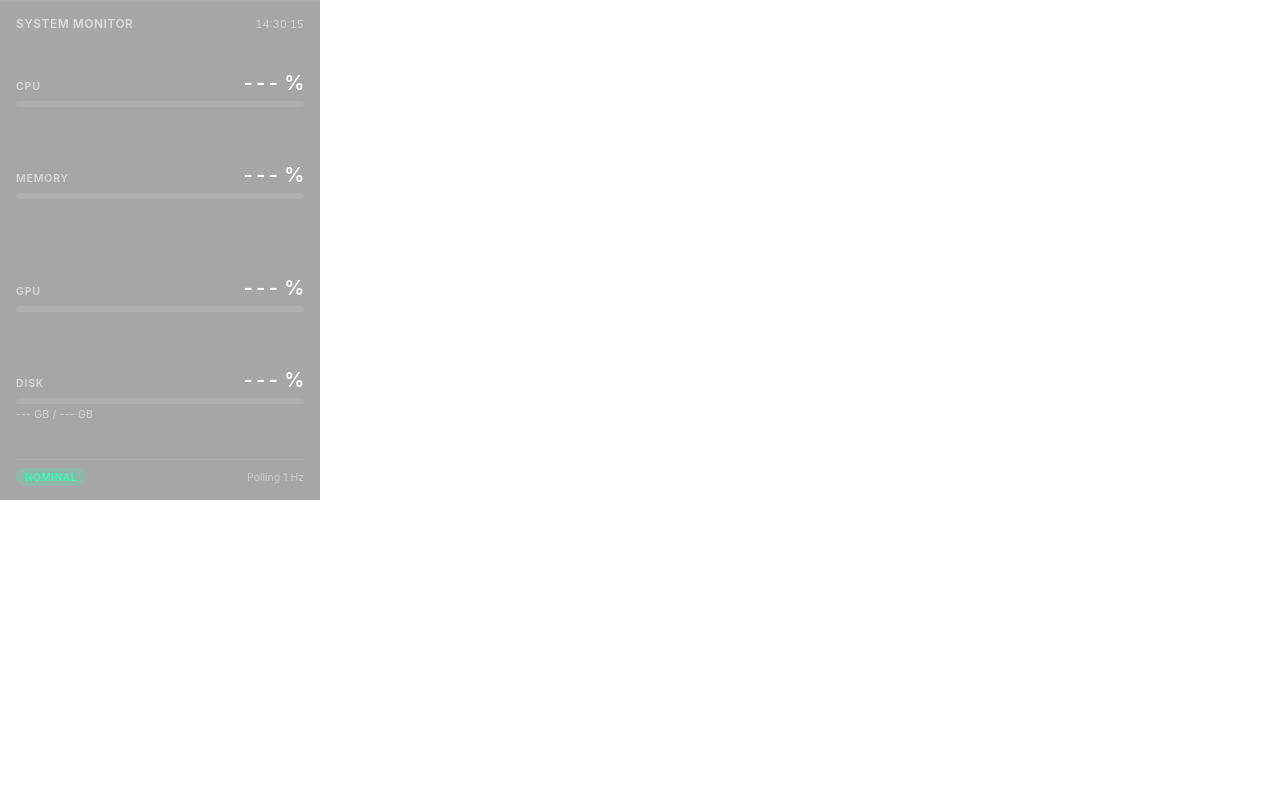
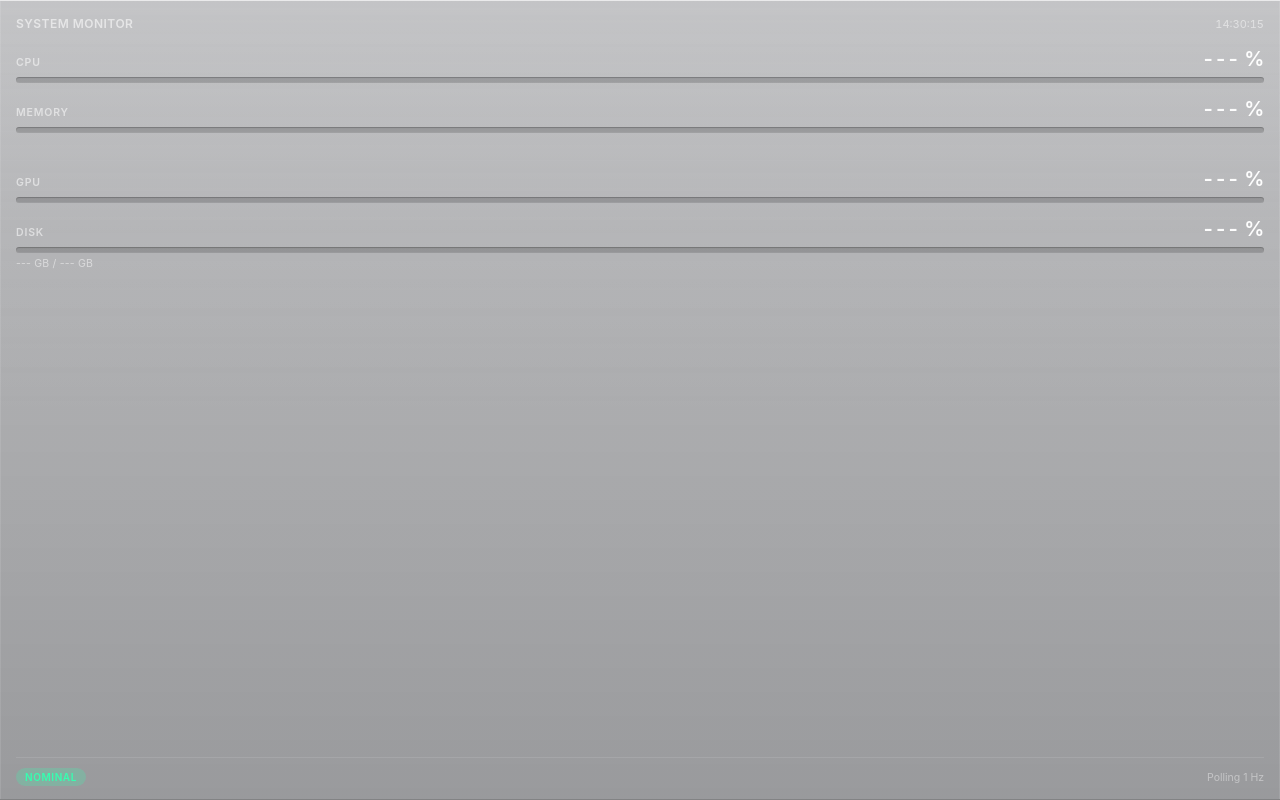
Before and after one commit to pekinlcc/FreeMacMonitor, a plain HTML site: page Sources/FreeMacMonitor/Resources/index.html in a window 1280 px wide. Drawn offline with Linux system fonts and the light colour scheme.

Commit message:
fix(liquid-glass): restore translucency, render footer, brighten specular
v1.2.0 shipped a Liquid Glass theme that, in practice, rendered as an
opaque dark acrylic panel with the footer clipped off the bottom. This
patch is the result of iterating against live screenshots until the
panel actually reads as glass.

Root causes:

- Body dimensions were hardcoded `height: 500px` while the Swift panel
  resizes to 460px, so the last ~40px of the flex container (where the
  `margin-top: auto` footer lands) was clipped by the WKWebView.  Now
  `html, body { height: 100% }`, matching whatever size Swift sets.

- The liquid container used `rgba(22,22,28,0.38)` as a flat cover over
  the NSVisualEffectView.  A 38 % opaque dark layer ate essentially all
  of the wallpaper bleed-through.  Replaced with a thin top-to-bottom
  wash (0.30 → 0.42 alpha) so the material actually shows; layered a
  52 %-height upper gloss (`::before`) and a brighter 0.60 inset
  specular on the top edge to read as a lit glass surface instead of
  flat frosted acrylic.

- Forced `NSPanel.appearance = NSAppearance(named: .darkAqua)` so the
  `hudWindow` material always uses its dark variant.  Without this,
  system Light Mode rendered `hudWindow` as near-white, burying the
  white-on-glass text (reproduced from user screenshot).

No semantic/feature changes — only styling corrections to the liquid
theme and a one-line body sizing fix.  Bumped to 1.2.1.

Co-Authored-By: Claude Opus 4.7 (1M context) <noreply@anthropic.com>

```diff
--- a/Sources/FreeMacMonitor/Resources/style.css
+++ b/Sources/FreeMacMonitor/Resources/style.css
@@ -13,7 +13,7 @@
 }
 
 html, body {
-  width: 320px; height: 500px;
+  width: 100%; height: 100%;
   overflow: hidden;
   -webkit-user-select: none;
   user-select: none;
@@ -40,17 +40,47 @@ body.show-breakdown       .only-no-breakdown { display: none !important; }
   background: transparent;                  /* NSVisualEffectView shows through */
 }
 
+/* Liquid Glass body. The NSVisualEffectView underneath is pinned to the
+   dark vibrancy variant (darkAqua on the NSPanel), so we can layer a
+   top-lit glass gradient + crisp specular highlight + hairline border
+   without worrying about light-mode auto-flipping the backdrop. */
 .theme-liquid .container {
   padding: 16px 16px 14px;
   height: 100%;
   display: flex;
   flex-direction: column;
-  gap: 12px;
-  background: rgba(22,22,28,0.38);          /* subtle tint over vibrancy */
-  backdrop-filter: saturate(160%);
-  -webkit-backdrop-filter: saturate(160%);
-  box-shadow: inset 0 1px 0 rgba(255,255,255,0.12);
+  gap: 14px;
+  position: relative;
+  /* Thin dark glass wash — light enough that the wallpaper reads through
+     as real colour, heavy enough for white text to stay legible.  The
+     specular/gloss layers above do the glass-surface suggestion. */
+  background:
+    linear-gradient(180deg,
+      rgba(30,32,40,0.30) 0%,
+      rgba(20,22,28,0.36) 55%,
+      rgba(12,14,20,0.42) 100%);
+  -webkit-backdrop-filter: saturate(180%);
+  backdrop-filter:         saturate(180%);
+  box-shadow:
+    inset 0  1px 0 rgba(255,255,255,0.60),   /* crisp top specular */
+    inset 0 -1px 0 rgba(0,0,0,0.20),         /* soft bottom shadow */
+    inset 0  0 0 1px rgba(255,255,255,0.10); /* hairline inside border */
 }
+/* Upper half gloss — the curved-glass sheen that distinguishes
+   Liquid Glass from flat frosted acrylic. */
+.theme-liquid .container::before {
+  content: '';
+  position: absolute;
+  top: 0; left: 0; right: 0;
+  height: 52%;
+  background: linear-gradient(180deg,
+              rgba(255,255,255,0.13) 0%,
+              rgba(255,255,255,0.04) 55%,
+              transparent             100%);
+  pointer-events: none;
+  z-index: 0;
+}
+.theme-liquid .container > * { position: relative; z-index: 1; }
 
 .theme-liquid .l-header {
   display: flex;
@@ -72,11 +102,10 @@ body.show-breakdown       .only-no-breakdown { display: none !important; }
 }
 
 .theme-liquid .metrics {
-  flex: 1;
   display: flex;
   flex-direction: column;
-  justify-content: space-around;
-  gap: 4px;
+  justify-content: flex-start;
+  gap: 14px;
 }
 
 .theme-liquid .metric {
@@ -111,7 +140,10 @@ body.show-breakdown       .only-no-breakdown { display: none !important; }
 .theme-liquid .bar-pill {
   height: 6px;
   border-radius: 999px;
-  background: rgba(255,255,255,0.1);
+  background: rgba(0,0,0,0.18);
+  box-shadow:
+    inset 0  1px 1px rgba(0,0,0,0.22),         /* sunk track */
+    inset 0 -1px 0   rgba(255,255,255,0.06);   /* faint bottom rim */
   overflow: hidden;
 }
 .theme-liquid .bar-pill .fill {
@@ -119,6 +151,7 @@ body.show-breakdown       .only-no-breakdown { display: none !important; }
   border-radius: 999px;
   width: 0;
   transition: width 0.3s ease-out;
+  box-shadow: inset 0 1px 0 rgba(255,255,255,0.35);  /* wet-looking top */
 }
 .theme-liquid .bar-pill .fill.cpu  { background: linear-gradient(90deg, #22c4ff, #5a7fff); }
 .theme-liquid .bar-pill .fill.mem  { background: linear-gradient(90deg, #38f8c8, #22c4ff); }
@@ -131,7 +164,10 @@ body.show-breakdown       .only-no-breakdown { display: none !important; }
 .theme-liquid .mem-stacked-pill {
   height: 8px;
   border-radius: 999px;
-  background: rgba(255,255,255,0.08);
+  background: rgba(0,0,0,0.18);
+  box-shadow:
+    inset 0  1px 1px rgba(0,0,0,0.22),
+    inset 0 -1px 0   rgba(255,255,255,0.06);
   overflow: hidden;
   display: flex;
 }
@@ -203,11 +239,12 @@ body.show-breakdown       .only-no-breakdown { display: none !important; }
 .theme-liquid .mem-release-toast.visible { opacity: 1; }
 
 .theme-liquid .l-footer {
+  margin-top: auto;                        /* pin to the bottom of the glass */
   display: flex;
   justify-content: space-between;
   align-items: center;
-  padding-top: 8px;
-  border-top: 1px solid rgba(255,255,255,0.08);
+  padding-top: 10px;
+  border-top: 1px solid rgba(255,255,255,0.10);
   font-size: 10.5px;
 }
 .theme-liquid .l-pill {
```
Also changed, not shown: 2 other files.
